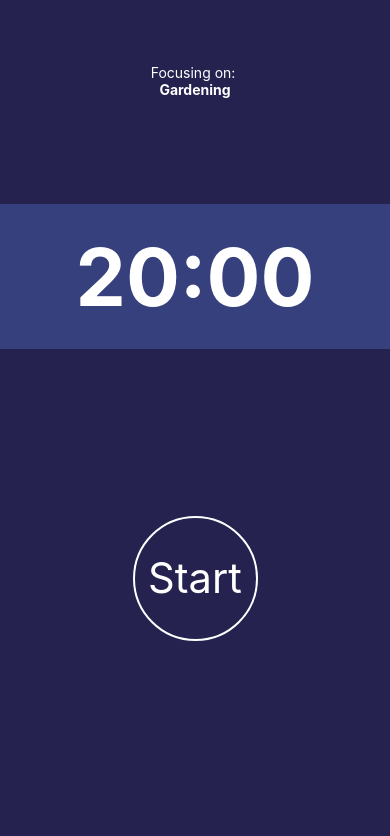
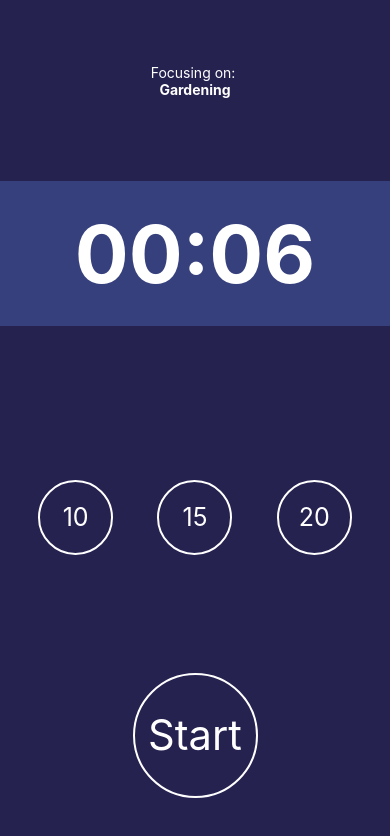
Before and after one commit to Dhadhazi/FocusApp-RN, a React Native app: screen / in a window 390 px wide. Shown: the top 836 px of the page. Built offline with nearby package versions, Linux system fonts and the light colour scheme.

Commit message:
Timing buttons added

```diff
--- a/package.json
+++ b/package.json
@@ -9,6 +9,7 @@
   },
   "dependencies": {
     "expo": "~40.0.0",
+    "expo-keep-awake": "^9.0.0",
     "expo-status-bar": "~1.0.3",
     "react": "16.13.1",
     "react-dom": "16.13.1",
--- a/src/components/Countdown.js
+++ b/src/components/Countdown.js
@@ -1,4 +1,4 @@
-import React, { useState, useEffect, useRef } from "react";
+import React, { useState, useEffect, useLayoutEffect, useRef } from "react";
 import { View, Text, StyleSheet } from "react-native";
 import { colors } from "../utils/colors";
 import { fontSizes, spacing } from "../utils/sizes";
@@ -28,10 +28,18 @@ export default function Countdown({ minutes = 20, isPaused = true }) {
   const seconds = Math.floor(millis / 1000) % 60;
 
   useEffect(() => {
-    if (isPaused) return;
+    setMillis(minutesToMillis(minutes));
+  }, [minutes]);
+
+  useEffect(() => {
+    if (isPaused) {
+      if (interval.current) clearInterval(interval.current);
+      return;
+    }
     interval.current = setInterval(countDown, 1000);
     return () => clearInterval(interval.current);
   }, [isPaused]);
+
   return (
     <View style={styles.textBox}>
       <Text style={styles.text}>
--- a/src/features/timer/Timer.js
+++ b/src/features/timer/Timer.js
@@ -1,12 +1,19 @@
 import React, { useState } from "react";
 import { View, Text, StyleSheet } from "react-native";
+import { useKeepAwake } from "expo-keep-awake";
+
 import Countdown from "../../components/Countdown";
 import { RoundedButton } from "../../components/RoundedButton";
 import { colors } from "../../utils/colors";
 import { spacing } from "../../utils/sizes";
+import Timing from "./Timing";
 
 export const Timer = ({ focusSubject }) => {
+  useKeepAwake();
+
   const [isStarted, setIsStarted] = useState(false);
+  const [minutes, setMinutes] = useState(0.1);
+
   return (
     <View style={styles.container}>
       <View style={{ paddingTop: spacing.xxl }}>
@@ -14,7 +21,10 @@ export const Timer = ({ focusSubject }) => {
         <Text style={styles.focusSubject}>{focusSubject}</Text>
       </View>
       <View style={styles.countdown}>
-        <Countdown isPaused={!isStarted} />
+        <Countdown isPaused={!isStarted} minutes={minutes} />
+      </View>
+      <View style={styles.buttonWrapper}>
+        <Timing changeTime={setMinutes} />
       </View>
       <View style={styles.buttonWrapper}>
         <RoundedButton
@@ -48,6 +58,7 @@ const styles = StyleSheet.create({
   },
   buttonWrapper: {
     flex: 0.3,
+    flexDirection: "row",
     padding: spacing.md,
     justifyContent: "center",
     alignItems: "center",
--- /dev/null
+++ b/src/features/timer/Timing.js
@@ -0,0 +1,20 @@
+import React, { Component } from "react";
+import { Text, View, StyleSheet } from "react-native";
+import { RoundedButton } from "../../components/RoundedButton";
+
+export default function Timing({ changeTime }) {
+  const TIMES = [10, 15, 20];
+  const timeButtons = TIMES.map((time) => (
+    <View style={styles.timingButton} key={time}>
+      <RoundedButton size={75} title={time} onpress={() => changeTime(time)} />
+    </View>
+  ));
+  return timeButtons;
+}
+
+const styles = StyleSheet.create({
+  timingButton: {
+    flex: 1,
+    alignItems: "center",
+  },
+});
```
Also changed, not shown: 1 other file (tests, documents, lock files or other folders).
